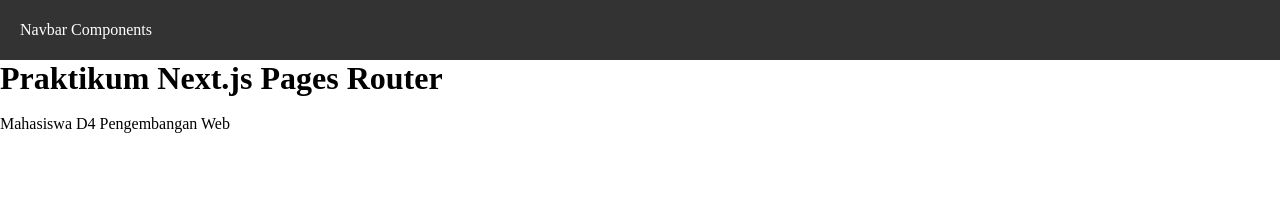
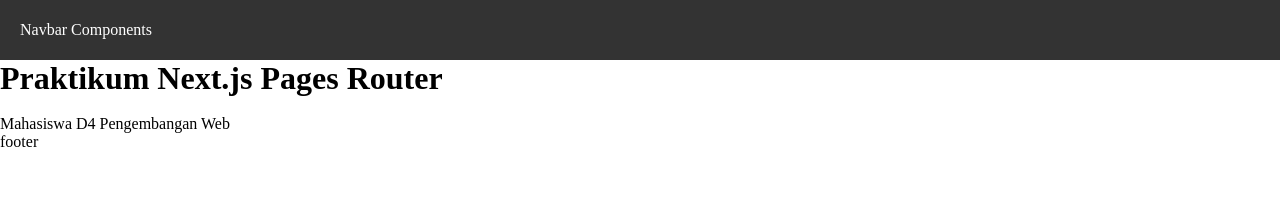
Before and after one commit to ItsQii/PemrogramanFramework, a Next.js app in the folder Praktikum_03/my-app/: page / in a window 1280 px wide. Shown: the top 201 px of the page. Built offline with nearby package versions, Linux system fonts and the light colour scheme.

Commit message:
feat: create AppShell component to encapsulate layout structure

```diff
--- /dev/null
+++ b/Praktikum_03/my-app/src/components/layouts/Appshell/index.tsx
@@ -0,0 +1,21 @@
+import Navbar from "../navbar";
+
+type AppShellProps = {
+  children: React.ReactNode;
+}
+
+const AppShell = (props: AppShellProps) => {
+  const { children } = props;
+
+  return (
+    <main>
+      <Navbar />
+      {children}
+      <div>
+        footer
+      </div>
+    </main>
+  );
+};
+
+export default AppShell;
--- a/Praktikum_03/my-app/src/pages/_app.tsx
+++ b/Praktikum_03/my-app/src/pages/_app.tsx
@@ -1,12 +1,12 @@
 import '@/styles/globals.css'
 import type { AppProps } from 'next/app'
 import Navbar from '@/components/layouts/navbar';
+import AppShell from '@/components/layouts/Appshell';
 
 export default function App({ Component, pageProps }: AppProps) {
   return (
-  <div>
-    <Navbar />
+  <AppShell>
     <Component {...pageProps} />
-  </div>
+  </AppShell>
   );
 };
```
